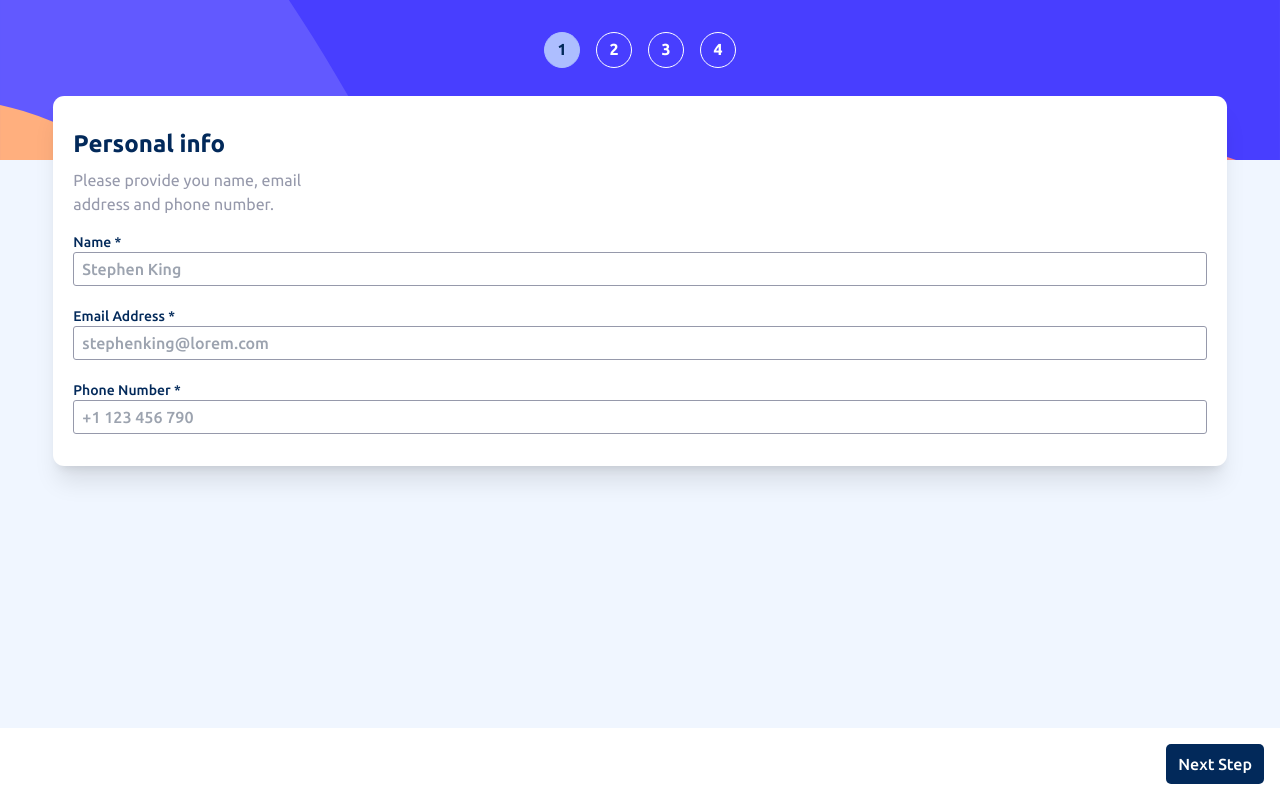
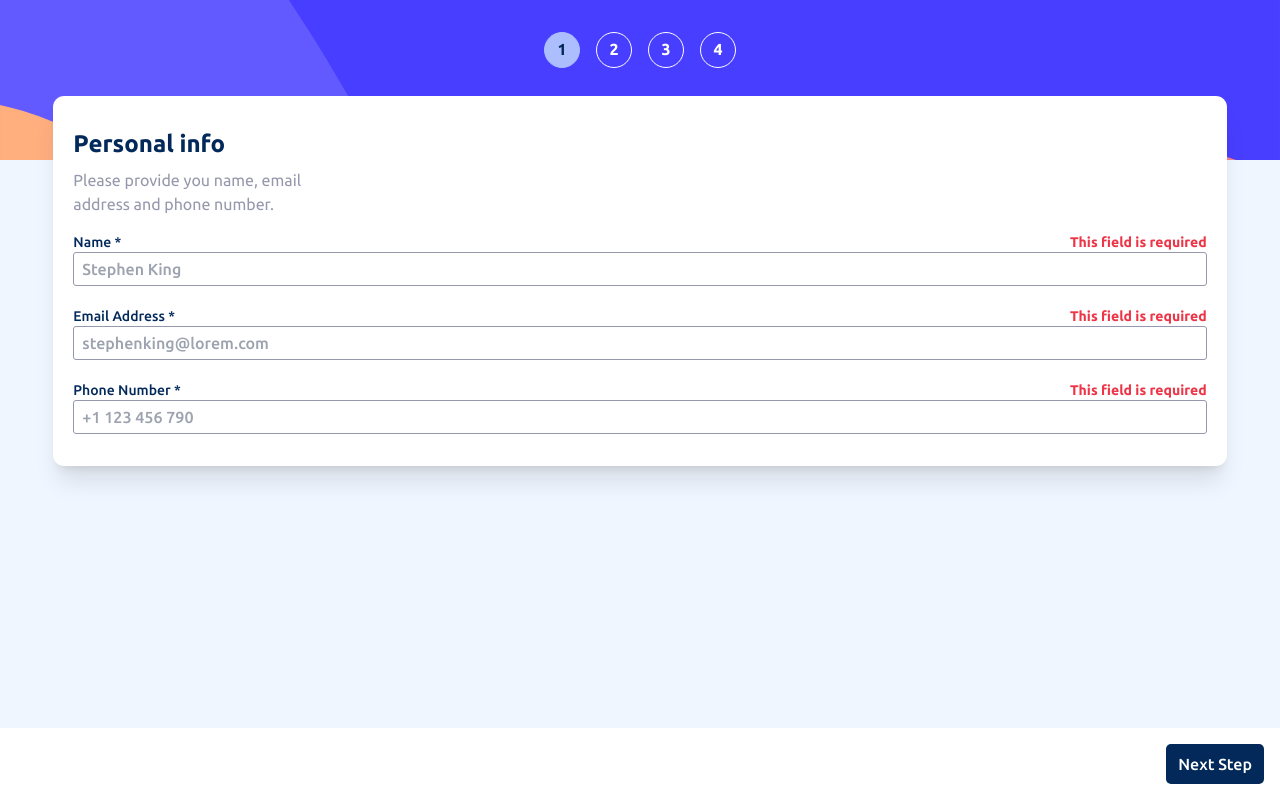
Before and after one commit to DawidBugajski/multi-step-form, a React (Create React App) app: page / in a window 1280 px wide. Both pictures are taken after a click on the button "Next Step". Built offline with nearby package versions, Linux system fonts and the light colour scheme.

Commit message:
Added logic to prevent submit form without completed

```diff
--- a/src/components/ButtonNext.jsx
+++ b/src/components/ButtonNext.jsx
@@ -1,15 +1,27 @@
 import React from 'react';
-import { useDispatch } from 'react-redux';
+import { useDispatch, useSelector } from 'react-redux';
 import { setNextStep } from 'store/slices/stepsSlice';
-import FormValidation from 'utils/helpers/FormValidation';
+import { setError } from 'store/slices/personalInfoSlice';
 
 const ButtonNext = () => {
   const dispatch = useDispatch();
-  const isFormValid = FormValidation();
+  const { phoneNumber, fullName, email } = useSelector(
+    (state) => state.personalInfo
+  );
 
   const handleNextStep = () => {
-    // Trzeba tutaj dodać żeby pokazywało error jeśli jest nie tak
-    if (isFormValid) dispatch(setNextStep());
+    if (
+      phoneNumber.length === 0 ||
+      fullName.length === 0 ||
+      email.length === 0
+    ) {
+      dispatch(setError());
+    } else {
+      dispatch(setNextStep());
+      console.log(
+        `username:${fullName}, email addres: ${email}, phone number:${phoneNumber}`
+      );
+    }
   };
 
   return (
@@ -23,5 +35,3 @@ const ButtonNext = () => {
 };
 
 export default ButtonNext;
-
-// On ma tylko sprawdzać czy w PersonalInfo.jsx error zwraca true, jeśli tak to ma być handleNextStep
--- a/src/routes/PersonalInfo.jsx
+++ b/src/routes/PersonalInfo.jsx
@@ -8,10 +8,9 @@ import { useDispatch, useSelector } from 'react-redux';
 
 const PersonalInfo = () => {
   const dispatch = useDispatch();
-  const fullName = useSelector((state) => state.personalInfo.fullName);
-  const phoneNumber = useSelector((state) => state.personalInfo.phoneNumber);
-  const email = useSelector((state) => state.personalInfo.email);
-  const error = useSelector((state) => state.personalInfo.error);
+  const { phoneNumber, fullName, email, error } = useSelector(
+    (state) => state.personalInfo
+  );
 
   const handleSetFullName = (e) => {
     let value = e.target.value;
@@ -27,7 +26,20 @@ const PersonalInfo = () => {
   const handleSetPhoneNumber = (e) => {
     dispatch(setPhoneNumber(e.target.value));
   };
-  const handleSetEmail = (e) => dispatch(setEmail(e.target.value));
+  const handleSetEmail = (e) => {
+    dispatch(setEmail(e.target.value));
+  };
+
+  const renderErrorMessage = (field) => {
+    if (error && field.length === 0) {
+      return (
+        <label className='text-sm font-bold text-strawberryRed'>
+          This field is required
+        </label>
+      );
+    }
+    return null;
+  };
 
   return (
     <div>
@@ -38,10 +50,12 @@ const PersonalInfo = () => {
       </p>
       <form>
         <div className='flex flex-col mb-2'>
-          {error && <label>First Name can't be Empty</label>}
+          <div className='flex justify-between'>
             <label className='text-sm font-medium text-darkBlue' htmlFor='name'>
               Name *
             </label>
+            {renderErrorMessage(fullName)}
+          </div>
           <input
             className='py-1 pl-2 font-medium border-[1px] rounded-[3px] border-coolGray outline-none mb-3'
             type='text'
@@ -52,9 +66,12 @@ const PersonalInfo = () => {
           />
         </div>
         <div className='flex flex-col mb-2'>
-          <label className='text-sm font-medium text-darkBlue' htmlFor='email'>
+          <div className='flex justify-between'>
+            <label className='text-sm font-medium text-darkBlue' htmlFor='name'>
               Email Address *
             </label>
+            {renderErrorMessage(email)}
+          </div>
           <input
             className='py-1 pl-2 font-medium border-[1px] rounded-[3px] border-coolGray outline-none mb-3'
             type='email'
@@ -65,9 +82,12 @@ const PersonalInfo = () => {
           />
         </div>
         <div className='flex flex-col mb-2'>
-          <label className='text-sm font-medium text-darkBlue' htmlFor='phone'>
+          <div className='flex justify-between'>
+            <label className='text-sm font-medium text-darkBlue' htmlFor='name'>
               Phone Number *
             </label>
+            {renderErrorMessage(phoneNumber)}
+          </div>
           <input
             className='py-1 pl-2 font-medium border-[1px] rounded-[3px] border-coolGray outline-none mb-3'
             id='phone'
@@ -86,9 +106,7 @@ export default PersonalInfo;
 /**
  * todo
  * styliacja:
- * - kolor borderu po kliku
- * - kolor tekstu
- * - te errorry zajebane
- * klikając next -> zachowaj w state name, email adress i phone number, dla wyświetlenia tych informacji w kroku 5 [✅]
- * jeśli klikniesz next a formularz nie jest wypełniony w pełni (required) show some msg with error
+ * - kolor borderu po kliku, i jeśli jest error
+ * zrobienie walidacji w formularzu email
+ * zrobienie walidacji w numerach telefonów
  */
--- a/src/utils/helpers/FormValidation.js
+++ /dev/null
@@ -1,13 +0,0 @@
-import { useSelector } from 'react-redux';
-
-const FormValidation = () => {
-  const phone = useSelector((state) => state.personalInfo.phoneNumber);
-  const name = useSelector((state) => state.personalInfo.fullName);
-  const email = useSelector((state) => state.personalInfo.email);
-
-  if (phone.length === 0 || name.length === 0 || email.length === 0) {
-    return false;
-  } else return true;
-};
-
-export default FormValidation;
```
Also changed, not shown: src/assets/architecture/ToDo.txt. Lines whose indentation alone changed are shown as unchanged.
